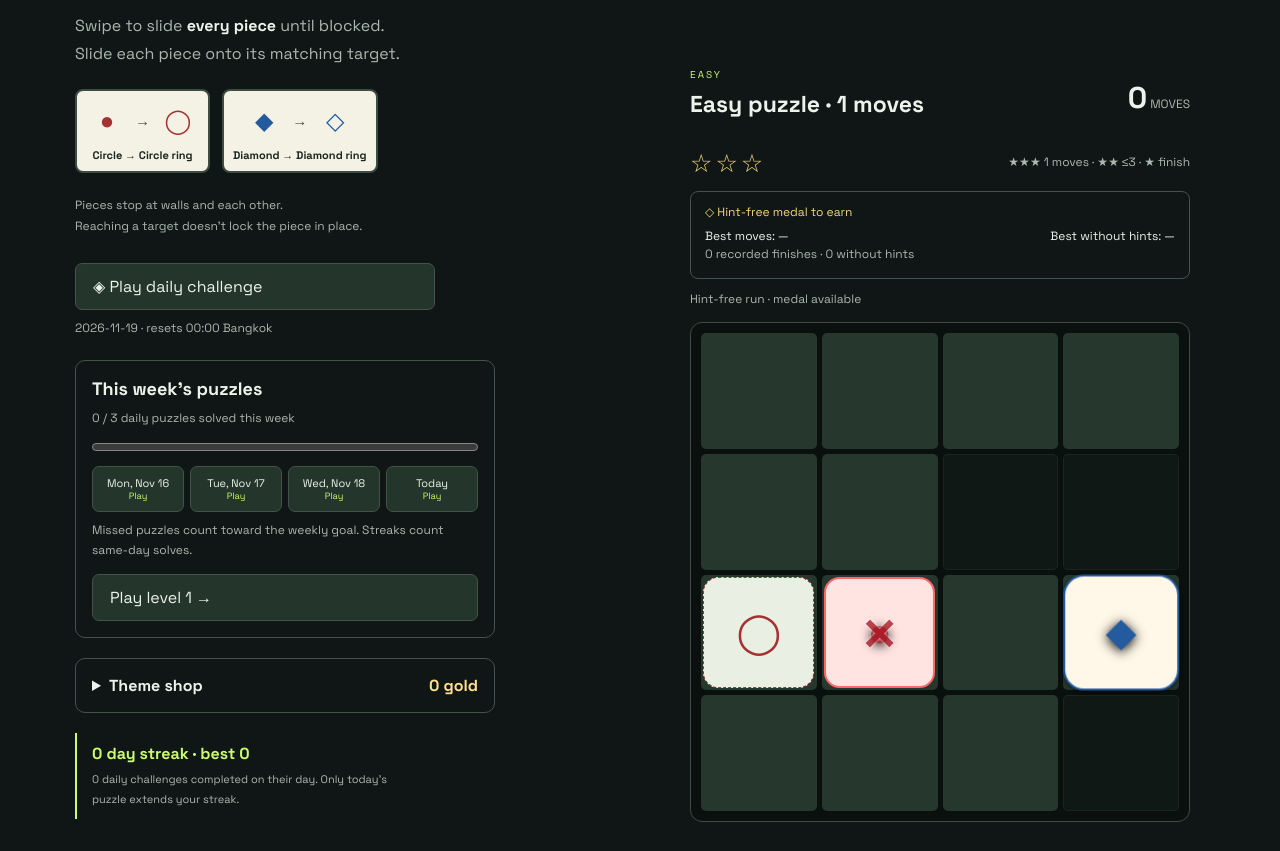
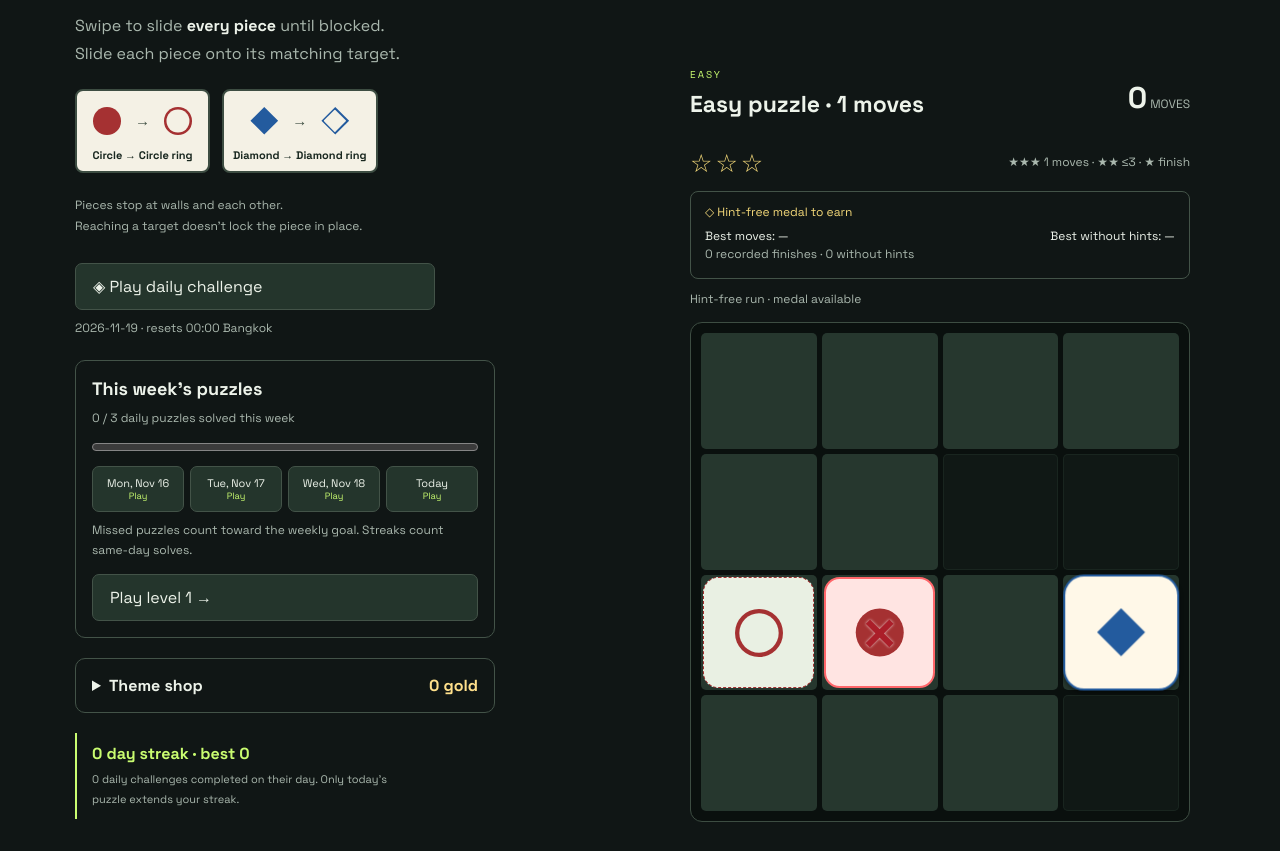
Before and after one commit to luongvanhungnet/Together, a plain HTML site: page dist/together.html in a window 1280 px wide. Shown: the part 321-1172 px from the top of the page. Drawn offline with Linux system fonts and the light colour scheme.

Commit message:
Normalize Classic piece and target sizes

```diff
--- a/dist/food-icons.js
+++ b/dist/food-icons.js
@@ -23,6 +23,13 @@ const PIECE_EMOJI={carrot:'🥕',banana:'🍌',bone:'🦴',fish:'🐟',rabbit:'
 
 function pieceArt(icon, style=wallet.pieces){
   if(style==='farm')return foodIcon(icon);
+  if(style==='geometry'){
+    const shapes={ '●':'circle','◯':'circle','◆':'diamond','◇':'diamond',
+      '■':'square','□':'square','▲':'triangle','△':'triangle' };
+    const outline='◯◇□△'.includes(icon);
+    return '<span class="food-art geometry-art" aria-hidden="true"><span class="geometry-shape '+
+      shapes[icon]+(outline?' outline':'')+'"></span></span>';
+  }
   const symbol=style==='emoji'?PIECE_EMOJI[icon]:icon;
   return '<span class="food-art piece-symbol" aria-hidden="true">'+symbol+'</span>';
 }
--- a/dist/together.css
+++ b/dist/together.css
@@ -85,3 +85,22 @@ body[data-pieces=geometry] .white{color:#56625d}
 #board .moving-piece.on-target::after{position:absolute;inset:0;display:grid;place-items:center;font:bold clamp(16px,5vw,56px)/1 Arial,sans-serif;text-shadow:0 0 3px white;opacity:.78;pointer-events:none}
 #board .moving-piece.on-target[data-match=wrong]::after{content:"×";color:#ad1927}
 #board .moving-piece.on-target[data-match=correct]::after{content:"✓";color:#246822}
+
+.geometry-art{display:grid;place-items:center}
+.geometry-shape{position:relative;display:block;width:66%;aspect-ratio:1;background:currentColor}
+.geometry-shape.circle{border-radius:50%}
+.geometry-shape.diamond{clip-path:polygon(50% 0,100% 50%,50% 100%,0 50%)}
+.geometry-shape.triangle{clip-path:polygon(50% 4%,100% 96%,0 96%)}
+.geometry-shape.outline::after{content:"";position:absolute;inset:0;background:#e9f0e3;border-radius:inherit;clip-path:inherit;transform:scale(.82)}
+#board .geometry-art,#board .moving-piece.on-target .geometry-art{width:72%;height:72%;filter:none}
+#board .animal-target{container-type:size}
+#board .moving-piece{container-type:size}
+#board .geometry-shape{width:46cqw;max-width:48px}
+#board .animal-target .geometry-shape{width:calc(46cqw / .96)}
+.piece-swatch .geometry-shape::after{background:#17251e}
+.legend-icons .geometry-shape::after{background:#f4f1e5}
+#board{container-type:inline-size}
+#board .tile,.piece-layer,#preview-layer{container-type:inline-size}
+#board .moving-piece,#board .animal-target{container-type:normal}
+#board .moving-piece{container-type:inline-size}
+#board .moving-piece .geometry-shape,#board .animal-target .geometry-shape{width:min(46cqw,48px)}
--- a/dist/together.html
+++ b/dist/together.html
@@ -1,4 +1,4 @@
-<!doctype html><html lang="en"><meta charset="utf-8"><meta name="viewport" content="width=device-width,initial-scale=1"><title>Together — one move, every piece</title><link rel="stylesheet" href="together.css?v=17"><body><header><a href="together.html">◈ PARADOX LAB <span>/ TOGETHER</span></a><a href="index.html">Original experiments ↗</a></header><main><section class="intro"><div class="eyebrow">ONE RULE. MANY WRONG TURNS.</div><h1>Move together.<br><em>Think far ahead.</em></h1><p>Swipe to slide <strong>every piece</strong> until blocked.<br>Slide each piece onto its matching target.</p><div class="legend food-legend" id="legend" aria-label="Food and animal pairs"></div><p class="small">Pieces stop at walls and each other.<br>Reaching a target doesn’t lock the piece in place.</p><div class="daily-card"><button id="daily-button" onclick="playDaily()">◈ Play daily challenge</button><span class="small" id="daily-date"></span></div><section id="return-play" class="return-play" aria-labelledby="weekly-heading">
+<!doctype html><html lang="en"><meta charset="utf-8"><meta name="viewport" content="width=device-width,initial-scale=1"><title>Together — one move, every piece</title><link rel="stylesheet" href="together.css?v=18"><body><header><a href="together.html">◈ PARADOX LAB <span>/ TOGETHER</span></a><a href="index.html">Original experiments ↗</a></header><main><section class="intro"><div class="eyebrow">ONE RULE. MANY WRONG TURNS.</div><h1>Move together.<br><em>Think far ahead.</em></h1><p>Swipe to slide <strong>every piece</strong> until blocked.<br>Slide each piece onto its matching target.</p><div class="legend food-legend" id="legend" aria-label="Food and animal pairs"></div><p class="small">Pieces stop at walls and each other.<br>Reaching a target doesn’t lock the piece in place.</p><div class="daily-card"><button id="daily-button" onclick="playDaily()">◈ Play daily challenge</button><span class="small" id="daily-date"></span></div><section id="return-play" class="return-play" aria-labelledby="weekly-heading">
 <h2 id="weekly-heading">This week’s puzzles</h2>
 <p id="weekly-progress" aria-live="polite"></p>
 <progress id="weekly-meter" max="3" value="0" aria-label="Weekly goal"></progress>
@@ -18,4 +18,4 @@
 <button id="challenge-rematch" onclick="challengeRematch()" hidden>Rematch</button>
 <p id="challenge-status" role="status"></p>
 <input id="challenge-link" readonly hidden aria-label="Challenge link">
-</section><button class="share-button" id="share-button" onclick="shareResult()" hidden>Copy daily result ↗</button><div id="share-panel" hidden><p class="small" id="share-status" role="status"></p><textarea id="share-text" readonly aria-label="Shareable result"></textarea></div><p class="small center" id="save-note"></p><p class="small center">ARROW KEYS · WASD · SWIPE<br>Hold an on-screen arrow to preview. Tap to slide.<br>Bonus puzzles have four matching pairs.</p></section></main><script src="levels.js"></script><script src="extra-levels.js"></script><script src="daily-levels.js"></script><script src="food-icons.js?v=17"></script><script src="bonus.js"></script><script src="easy-levels.js"></script><script src="together.js?v=17"></script><footer class="art-credit">Animal &amp; food artwork: <a href="https://github.com/jdecked/twemoji" target="_blank" rel="noopener">Twemoji</a> · <a href="https://creativecommons.org/licenses/by/4.0/" target="_blank" rel="noopener">CC BY 4.0</a></footer></body></html>
+</section><button class="share-button" id="share-button" onclick="shareResult()" hidden>Copy daily result ↗</button><div id="share-panel" hidden><p class="small" id="share-status" role="status"></p><textarea id="share-text" readonly aria-label="Shareable result"></textarea></div><p class="small center" id="save-note"></p><p class="small center">ARROW KEYS · WASD · SWIPE<br>Hold an on-screen arrow to preview. Tap to slide.<br>Bonus puzzles have four matching pairs.</p></section></main><script src="levels.js"></script><script src="extra-levels.js"></script><script src="daily-levels.js"></script><script src="food-icons.js?v=18"></script><script src="bonus.js"></script><script src="easy-levels.js"></script><script src="together.js?v=18"></script><footer class="art-credit">Animal &amp; food artwork: <a href="https://github.com/jdecked/twemoji" target="_blank" rel="noopener">Twemoji</a> · <a href="https://creativecommons.org/licenses/by/4.0/" target="_blank" rel="noopener">CC BY 4.0</a></footer></body></html>
```
